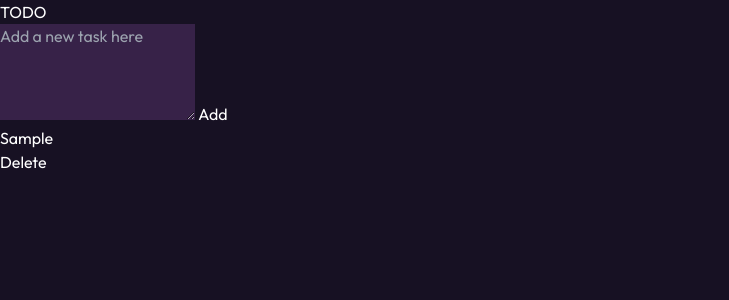
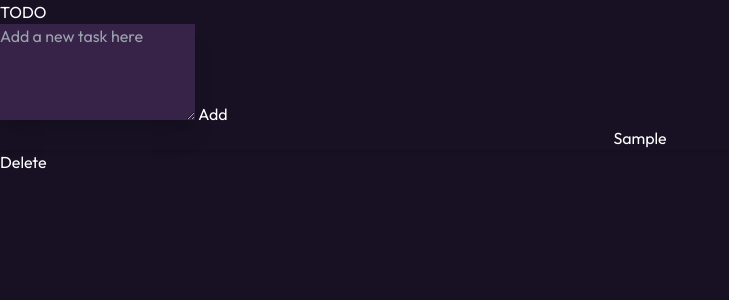
Before and after one commit to mihajlomandic/stickynotes, a Flask app: page / in a window 1280 px wide. Shown: the top 300 px of the page, without its empty margins (0-729 px from the left). Run offline with Flask 3, Linux system fonts and the light colour scheme; tables that the repository leaves empty hold one stand-in row (values such as "Sample post").

Commit message:
Set up tailwind

```diff
--- a/static/output.css
+++ b/static/output.css
@@ -557,3 +557,19 @@ video {
 .static {
   position: static;
 }
+
+.text-center {
+  text-align: center;
+}
+
+.shadow-md {
+  --tw-shadow: 0 4px 6px -1px rgb(0 0 0 / 0.1), 0 2px 4px -2px rgb(0 0 0 / 0.1);
+  --tw-shadow-colored: 0 4px 6px -1px var(--tw-shadow-color), 0 2px 4px -2px var(--tw-shadow-color);
+  box-shadow: var(--tw-ring-offset-shadow, 0 0 #0000), var(--tw-ring-shadow, 0 0 #0000), var(--tw-shadow);
+}
+
+.shadow-xl {
+  --tw-shadow: 0 20px 25px -5px rgb(0 0 0 / 0.1), 0 8px 10px -6px rgb(0 0 0 / 0.1);
+  --tw-shadow-colored: 0 20px 25px -5px var(--tw-shadow-color), 0 8px 10px -6px var(--tw-shadow-color);
+  box-shadow: var(--tw-ring-offset-shadow, 0 0 #0000), var(--tw-ring-shadow, 0 0 #0000), var(--tw-shadow);
+}
--- a/templates/index.html
+++ b/templates/index.html
@@ -16,13 +16,15 @@
 <body>
     <h1>TODO</h1>
     <form action="/add" method="POST">
-        <textarea type="text" name="task" rows="4" columns="50" placeholder="Add a new task here" required></textarea>
+        <textarea type="text" name="task" rows="4" columns="50" placeholder="Add a new task here" required
+        class="shadow-xl"
+        ></textarea>
         <button type="submit">Add</button>
     </form>
     <ul>
         {% for task in tasks %}
             <li>
-                <p class="multiline">{{ task[1] }}</p>
+                <p class="multiline shadow-md text-center">{{ task[1] }}</p>
                 <a href="/delete/{{ task[0] }}">Delete</a>
             </li>
         {% endfor %}
```
